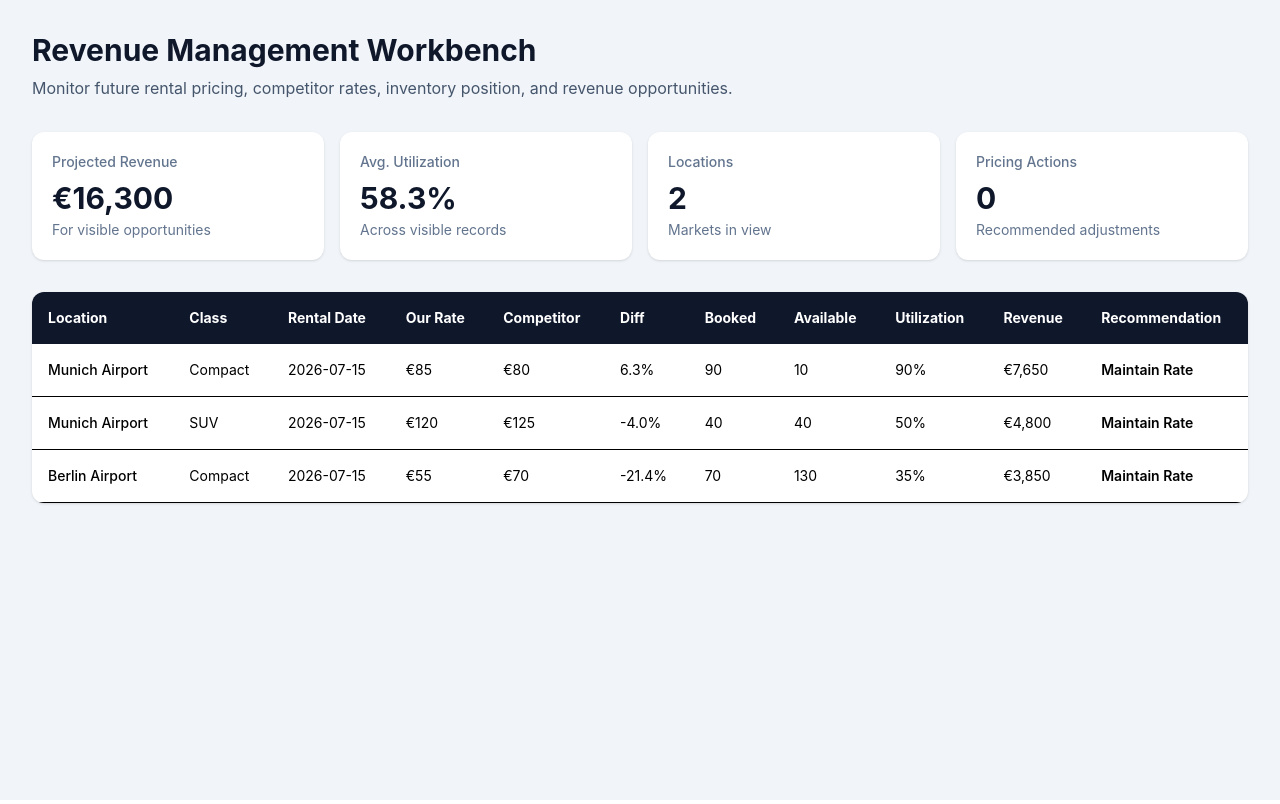
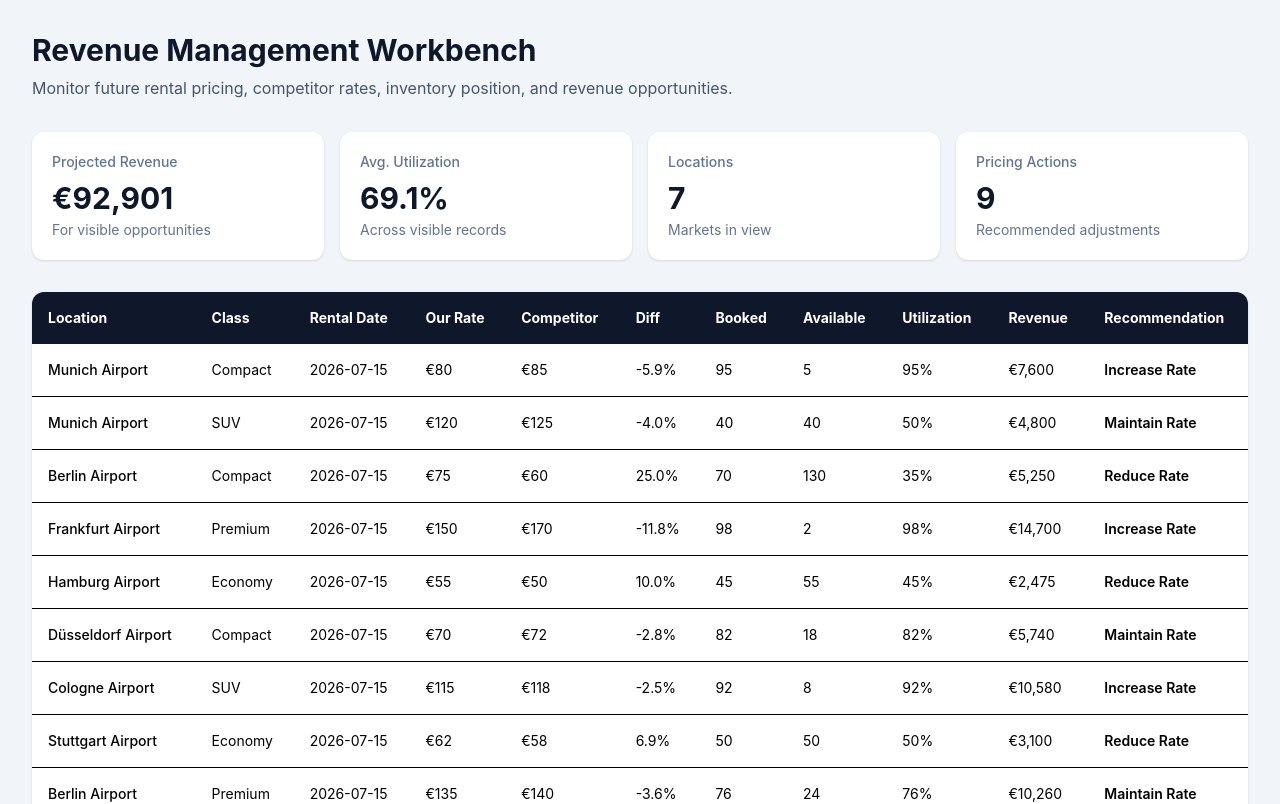
Before and after one commit to JHCairn/rate-management-workbench, a React (Vite) app: page / in a window 1280 px wide. Shown: the top 804 px of the page. Built offline with nearby package versions, Linux system fonts and the light colour scheme.

Commit message:
updated mock data

```diff
--- a/src/data/mockData.ts
+++ b/src/data/mockData.ts
@@ -6,11 +6,11 @@ export const pricingData: PricingRecord[] = [
     location: "Munich Airport",
     vehicleClass: "Compact",
     rentalDate: "2026-07-15",
-    internalRate: 85,
-    competitorRate: 80,
-    bookedVehicles: 90,
-    availableVehicles: 10,
-    utilizationForecast: 90,
+    internalRate: 80,
+    competitorRate: 85,
+    bookedVehicles: 95,
+    availableVehicles: 5,
+    utilizationForecast: 95,
   },
   {
     id: 2,
@@ -28,10 +28,109 @@ export const pricingData: PricingRecord[] = [
     location: "Berlin Airport",
     vehicleClass: "Compact",
     rentalDate: "2026-07-15",
-    internalRate: 55,
-    competitorRate: 70,
+    internalRate: 75,
+    competitorRate: 60,
     bookedVehicles: 70,
     availableVehicles: 130,
     utilizationForecast: 35,
   },
+  {
+    id: 4,
+    location: "Frankfurt Airport",
+    vehicleClass: "Premium",
+    rentalDate: "2026-07-15",
+    internalRate: 150,
+    competitorRate: 170,
+    bookedVehicles: 98,
+    availableVehicles: 2,
+    utilizationForecast: 98,
+  },
+  {
+    id: 5,
+    location: "Hamburg Airport",
+    vehicleClass: "Economy",
+    rentalDate: "2026-07-15",
+    internalRate: 55,
+    competitorRate: 50,
+    bookedVehicles: 45,
+    availableVehicles: 55,
+    utilizationForecast: 45,
+  },
+  {
+    id: 6,
+    location: "Düsseldorf Airport",
+    vehicleClass: "Compact",
+    rentalDate: "2026-07-15",
+    internalRate: 70,
+    competitorRate: 72,
+    bookedVehicles: 82,
+    availableVehicles: 18,
+    utilizationForecast: 82,
+  },
+  {
+    id: 7,
+    location: "Cologne Airport",
+    vehicleClass: "SUV",
+    rentalDate: "2026-07-15",
+    internalRate: 115,
+    competitorRate: 118,
+    bookedVehicles: 92,
+    availableVehicles: 8,
+    utilizationForecast: 92,
+  },
+  {
+    id: 8,
+    location: "Stuttgart Airport",
+    vehicleClass: "Economy",
+    rentalDate: "2026-07-15",
+    internalRate: 62,
+    competitorRate: 58,
+    bookedVehicles: 50,
+    availableVehicles: 50,
+    utilizationForecast: 50,
+  },
+  {
+    id: 9,
+    location: "Berlin Airport",
+    vehicleClass: "Premium",
+    rentalDate: "2026-07-15",
+    internalRate: 135,
+    competitorRate: 140,
+    bookedVehicles: 76,
+    availableVehicles: 24,
+    utilizationForecast: 76,
+  },
+  {
+    id: 10,
+    location: "Munich Airport",
+    vehicleClass: "Premium",
+    rentalDate: "2026-07-16",
+    internalRate: 175,
+    competitorRate: 180,
+    bookedVehicles: 96,
+    availableVehicles: 4,
+    utilizationForecast: 96,
+  },
+  {
+    id: 11,
+    location: "Frankfurt Airport",
+    vehicleClass: "Compact",
+    rentalDate: "2026-07-16",
+    internalRate: 78,
+    competitorRate: 73,
+    bookedVehicles: 52,
+    availableVehicles: 48,
+    utilizationForecast: 52,
+  },
+  {
+    id: 12,
+    location: "Hamburg Airport",
+    vehicleClass: "SUV",
+    rentalDate: "2026-07-16",
+    internalRate: 130,
+    competitorRate: 126,
+    bookedVehicles: 58,
+    availableVehicles: 42,
+    utilizationForecast: 58,
+  },
 ];
```
